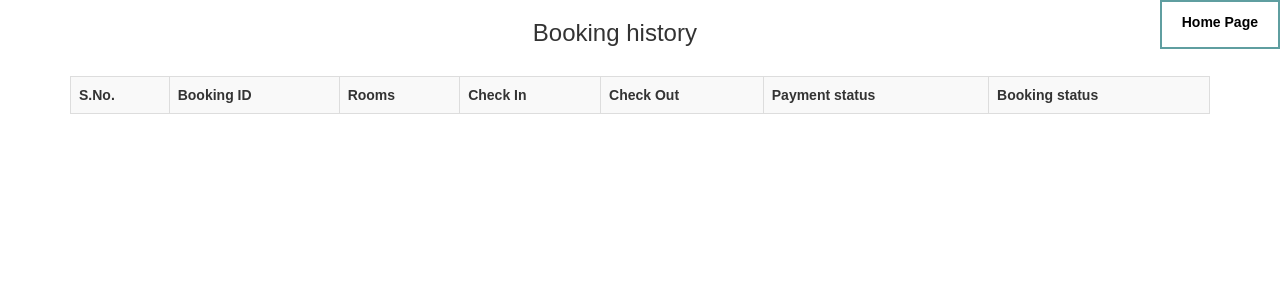
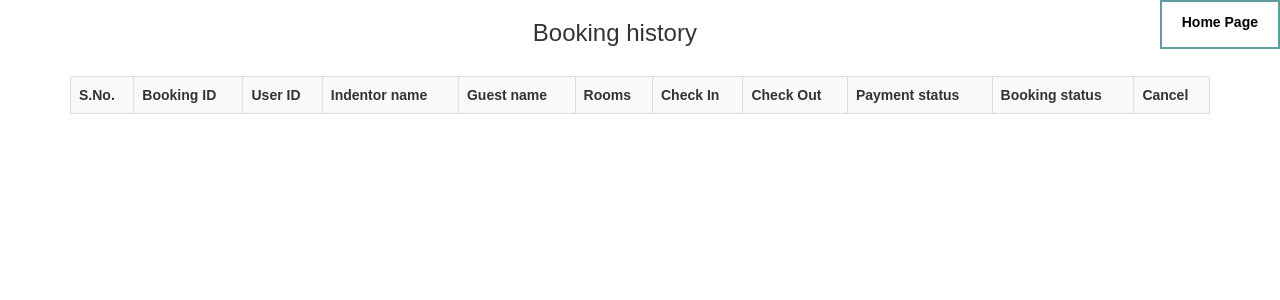
Before and after one commit to catchharsh/Guest_House_Portal_IIT_Patna, a PHP site: page /history.php in a window 1280 px wide. Shown: the top 300 px of the page. Run offline with PHP 8.4, Linux system fonts and the light colour scheme; a user stored in the database is signed in; tables that the repository leaves empty hold one stand-in row (values such as "Sample post"); lists and menus that the app fills with data are empty.

Commit message:
Added cancellation feature

```diff
--- a/history.php
+++ b/history.php
@@ -10,7 +10,8 @@ if (empty(($_SESSION['username']))) {
     <meta charset="utf-8">
     <title>History</title>
     <link rel="stylesheet" href="https://maxcdn.bootstrapcdn.com/bootstrap/3.3.6/css/bootstrap.min.css" />
-    <link rel="stylesheet" href="style1.css"/>
+    <link rel="stylesheet" href="style1.css" />
+
 </head>
 <html>
     <body>
@@ -18,25 +19,32 @@ if (empty(($_SESSION['username']))) {
         <div class="container">
             <h3 align="center">Booking history</h3>
             <br />
+            <form action="update_cancel.php" method="post">
             <div class="table-responsive">
                 <table class="table table-bordered table-striped">
                     <tr>
                         <th>S.No.</th>
                         <th>Booking ID</th>
+                        <th>User ID</th>
+                        <th>Indentor name</th>
+                        <th>Guest name</th>
                         <th>Rooms</th>
                         <th>Check In</th>
                         <th>Check Out</th>
                         <th>Payment status</th>
                         <th>Booking status</th>
+                        <th> Cancel </th>
+
                     </tr>
                     <?php
-					    $con=mysqli_connect("localhost","root","","guests") or die(mysqli_error());
+                        $con=mysqli_connect("localhost:3307","root","","guests") or die(mysqli_error());
                         if(mysqli_connect_errno())
                             echo "Failed to connect to Database : ".mysqli_connect_error();
                         $id=$_SESSION['user_id'];
                         $data="SELECT * FROM `guest_info` WHERE user_id=$id ";
                         $result=mysqli_query($con,$data);
                         $serial_number=1;
+                        $cancel_counter="cancel1";
                         if($result)
                         {
                             while($row = mysqli_fetch_array($result))
@@ -45,21 +53,39 @@ if (empty(($_SESSION['username']))) {
                                 <tr>
                                 <td>'.$serial_number.'</td>
                                 <td>'.$row["booking_id"].'</td>
+                                <td>'.$row["user_id"].'</td>
+                                <td>'.$row["username"].'</td>
+                                <td>'.$row["name"].'</td>
                                 <td>'.$row["rooms"].'</td>
                                 <td>'.$row["check_in"].'</td>
                                 <td>'.$row["check_out"].'</td>
-                                <td>'.$row["payment_status"].'</td>
-                                <td>'.$row["booking_status"].'</td>
+                                <td id="pstatus">'.$row["payment_status"].'</td>
+                                <td id="bstatus">'.$row["booking_status"].'</td>
+                                ';
+
+                                if($row["payment_status"]=="CONFIRMED" || $row["booking_status"]=="CONFIRMED")
+                                echo '
+                                <td> <input id ="Cancelbtn" name='.$cancel_counter.' type="submit" value="Cancel" disabled="disabled"/> </td>
                                 </td>
                                 </tr>
                                 ';
+
+                                else
+                                echo '
+                                <td> <input id ="Cancelbtn" name='.$cancel_counter.' type="submit" value="Cancel" /> </td>
+                                </td>
+                                </tr>
+                                ';
+
                                 $serial_number++;
+                                $cancel_counter++;
                             }
                             $con->close();
                         }
                     ?>
                 </table>
             </div>
+                    </form>
         </div>
     </body>
 </html>
```
Lines whose indentation alone changed are shown as unchanged.
